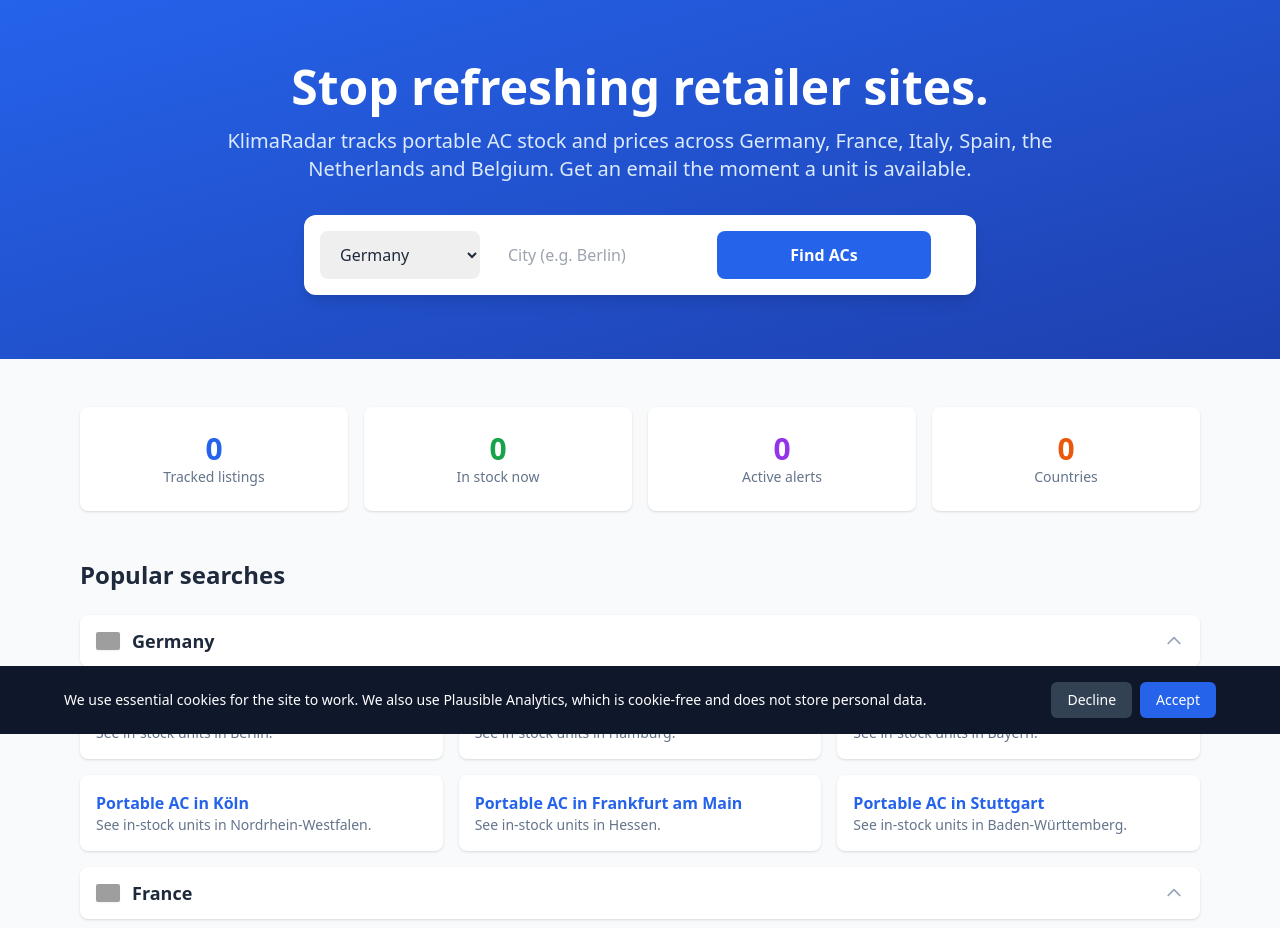
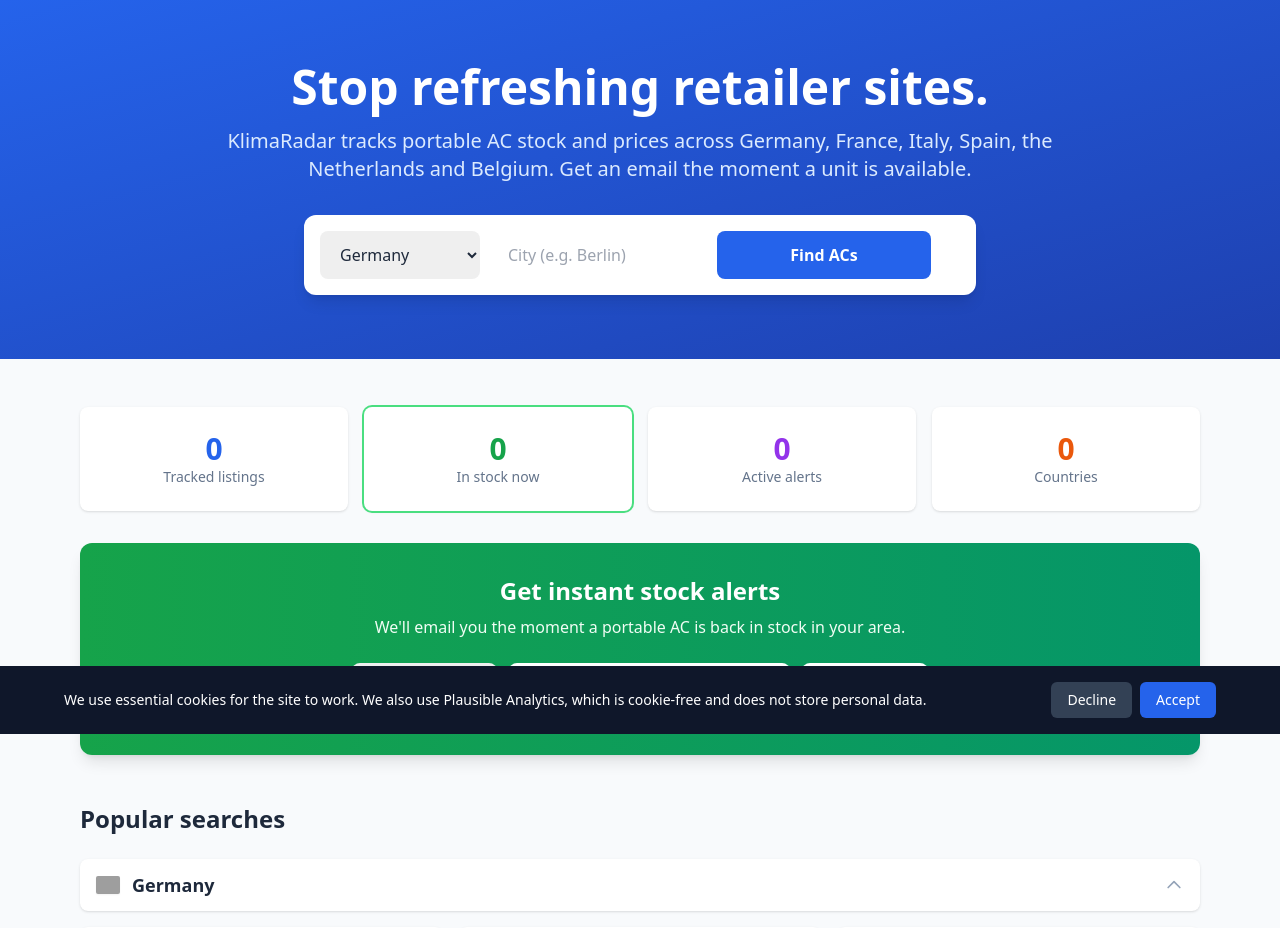
Before and after one commit to wlq135/klimaradar, a FastAPI app: page / in a window 1280 px wide. Shown: the part 66-994 px from the top of the page. Run offline with FastAPI, Linux system fonts and the light colour scheme; data that the repository does not hold is empty; style sheets or scripts are compiled from the project's sources; grey boxes are pictures that could not be loaded.

Commit message:
feat: add scarcity urgency banner + email subscription form on homepage

```diff
--- a/app/templates/index.html
+++ b/app/templates/index.html
@@ -11,6 +11,40 @@
   details > summary::-webkit-details-marker { display: none; }
   details[open] .chevron { transform: rotate(180deg); }
 </style>
+
+<script>
+document.getElementById('homepage-alert-form')?.addEventListener('submit', async function(e) {
+  e.preventDefault();
+  const form = e.target;
+  const data = {
+    country: form.country.value,
+    email: form.email.value,
+    product_type: 'portable',
+    in_stock_only: true,
+    frequency: 'daily'
+  };
+  const msg = document.getElementById('homepage-alert-msg');
+  msg.textContent = 'Subscribing...';
+  try {
+    const res = await fetch('/api/alerts/subscribe', {
+      method: 'POST',
+      headers: { 'Content-Type': 'application/json' },
+      body: JSON.stringify(data)
+    });
+    const json = await res.json();
+    if (res.ok) {
+      msg.innerHTML = '\u2705 Check your inbox to confirm your subscription.';
+      form.reset();
+    } else if (res.status === 402) {
+      msg.innerHTML = 'Free limit reached. <a href="/pricing" class="underline font-semibold">Upgrade \u2192</a>';
+    } else {
+      msg.textContent = json.detail || json.message || 'Something went wrong.';
+    }
+  } catch(err) {
+    msg.textContent = 'Network error. Please try again.';
+  }
+});
+</script>
 {% endblock %}
 
 {% block content %}
@@ -40,12 +74,24 @@
 
 <section class="py-12">
   <div class="max-w-6xl mx-auto px-4">
-    <div class="grid grid-cols-1 md:grid-cols-4 gap-4 mb-12">
+    {% if stats.in_stock_listings > 0 %}
+    <div class="bg-red-50 border-l-4 border-red-500 rounded-lg p-4 mb-6 flex items-center gap-3">
+      <span class="flex h-3 w-3 relative">
+        <span class="animate-ping absolute inline-flex h-full w-full rounded-full bg-red-400 opacity-75"></span>
+        <span class="relative inline-flex rounded-full h-3 w-3 bg-red-500"></span>
+      </span>
+      <p class="text-red-800 font-semibold">
+        <span class="text-2xl">{{ stats.in_stock_listings }}</span> portable AC{{ 's' if stats.in_stock_listings != 1 else '' }} in stock right now &mdash; they sell out within hours. <a href="#alert-signup" class="underline">Get alerted &rarr;</a>
+      </p>
+    </div>
+    {% endif %}
+
+    <div class="grid grid-cols-1 md:grid-cols-4 gap-4 mb-8">
       <div class="bg-white rounded-lg shadow p-6 text-center">
         <div class="text-3xl font-bold text-blue-600">{{ stats.total_listings }}</div>
         <div class="text-slate-500 text-sm">Tracked listings</div>
       </div>
-      <div class="bg-white rounded-lg shadow p-6 text-center">
+      <div class="bg-white rounded-lg shadow p-6 text-center ring-2 ring-green-400">
         <div class="text-3xl font-bold text-green-600">{{ stats.in_stock_listings }}</div>
         <div class="text-slate-500 text-sm">In stock now</div>
       </div>
@@ -57,6 +103,26 @@
         <div class="text-3xl font-bold text-orange-600">{{ stats.countries|length }}</div>
         <div class="text-slate-500 text-sm">Countries</div>
       </div>
+    </div>
+
+    <div class="bg-gradient-to-r from-green-600 to-emerald-600 text-white rounded-xl shadow-lg p-8 mb-12 text-center" id="alert-signup">
+      <h2 class="text-2xl font-bold mb-2">Get instant stock alerts</h2>
+      <p class="text-green-50 mb-6">We'll email you the moment a portable AC is back in stock in your area.</p>
+      <form id="homepage-alert-form" class="flex flex-col sm:flex-row gap-3 max-w-xl mx-auto">
+        <select name="country" required class="rounded-lg px-4 py-3 text-slate-800 outline-none focus:ring-2 focus:ring-green-300" aria-label="Country">
+          <option value="DE">Germany</option>
+          <option value="FR">France</option>
+          <option value="IT">Italy</option>
+          <option value="ES">Spain</option>
+          <option value="NL">Netherlands</option>
+          <option value="BE">Belgium</option>
+        </select>
+        <input type="email" name="email" required placeholder="your@email.com" class="rounded-lg px-4 py-3 text-slate-800 outline-none focus:ring-2 focus:ring-green-300 flex-grow" aria-label="Email address">
+        <button type="submit" class="bg-white text-green-700 font-bold rounded-lg px-6 py-3 hover:bg-green-50 transition whitespace-nowrap">
+          Get alerts
+        </button>
+      </form>
+      <p id="homepage-alert-msg" class="mt-3 text-sm text-green-50"></p>
     </div>
 
     <h2 class="text-2xl font-bold mb-6">Popular searches</h2>
```
